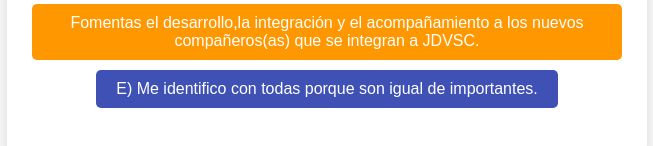
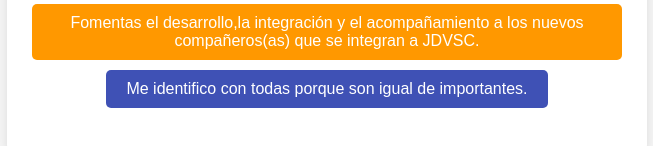
Before and after one commit to Sined97/Conoce-tu-Guardian, a plain HTML site: page index.html in a window 1280 px wide. Shown: the part 430-576 px from the top of the page, without its empty margins (313-966 px from the left). Drawn offline with Linux system fonts and the light colour scheme.

Commit message:
Update index.html

```diff
--- a/index.html
+++ b/index.html
@@ -81,7 +81,7 @@
 <button class="seg" onclick="showResult('Segu', 'Continua compartiendo las medidas de Seguridad Integral, comparte momentos de seguridad con tus compañeros(as)', 'Seg.png')">Te gusta generar un ambiente seguro y saludable.</button>
 <button class="forti" onclick="showResult('Forti', 'Tus acciones diarias generan el Fortalecimiento del Sistema, eres un(a) embajador(a) admirable', 'Forti.png')">Aseguras los procesos de tu área y eficientas tu rol día a día.</button>
 <button class="tali" onclick="showResult('Tali', 'Tienes un claro Enfoque en el Talento, continuemos con el camino del acompañamiento', 'Tali.png')">Fomentas el desarrollo,la integración y el acompañamiento a los nuevos compañeros(as) que se integran a JDVSC.</button>
-<button class="all" onclick="showResult('Todos', 'Tienes un equilibrio constante', 'Guardian.png')">E) Me identifico con todas porque son igual de importantes.</button>
+<button class="all" onclick="showResult('Todos', 'Tienes un equilibrio constante', 'Guardian.png')">Me identifico con todas porque son igual de importantes.</button>
 <p id="result"></p>
 <img id="guardian-img" class="guardian-img" src="" alt="Guardián">
 </div>
```
